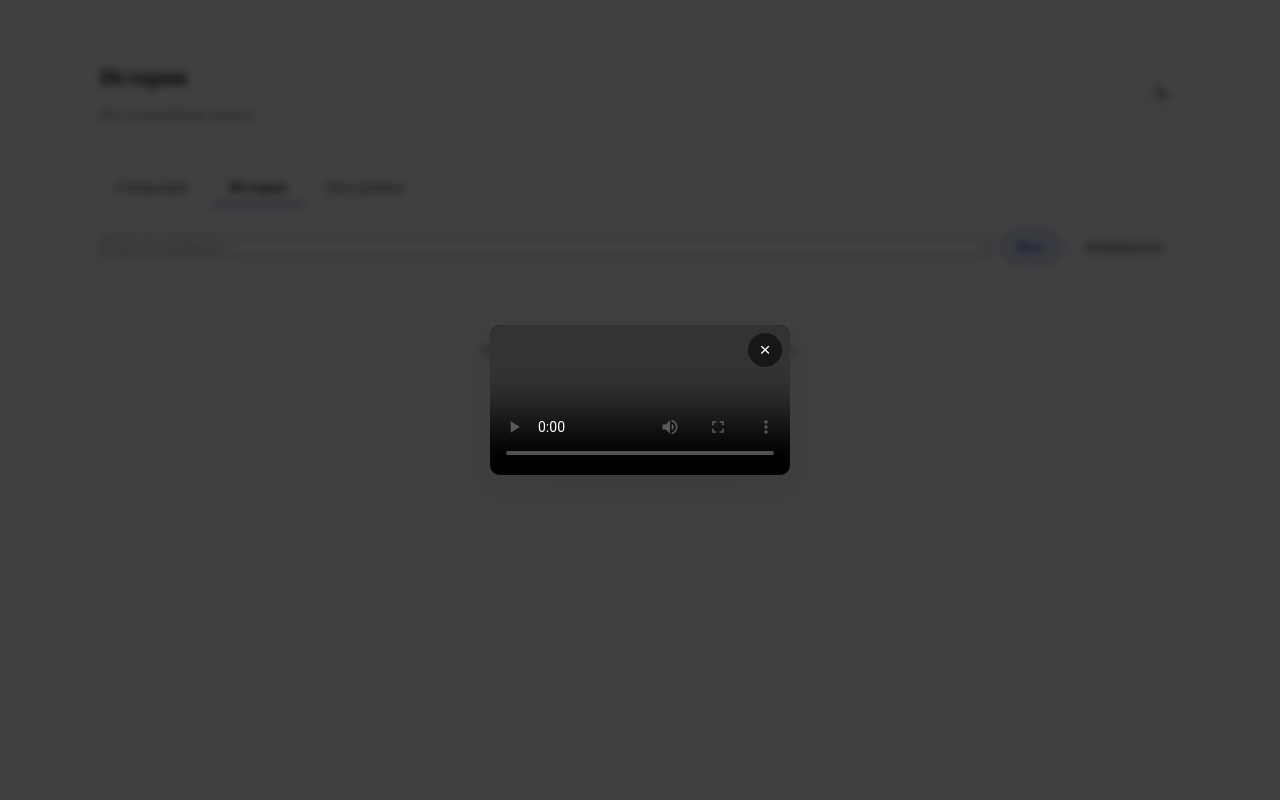
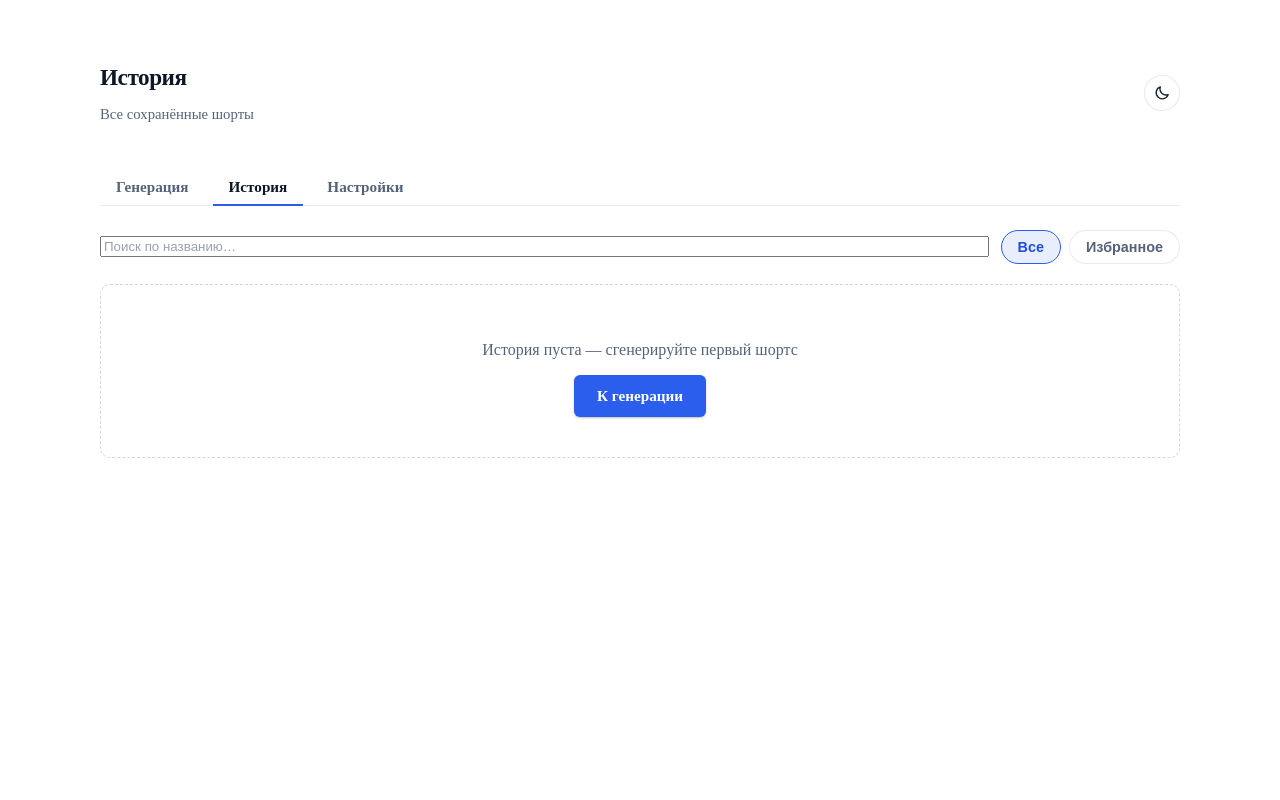
Before and after one commit to zxcyuiiop/Ai-Shorts-Generator, a Flask app: page /history in a window 1280 px wide. Run offline with Flask 3, Linux system fonts and the light colour scheme; data that the repository does not hold is empty; some libraries are stand-ins or nearby versions.

Commit message:
fix: history video modal stuck visible — add [hidden] display override

```diff
--- a/static/style.css
+++ b/static/style.css
@@ -2043,6 +2043,10 @@ kbd {
     justify-content: center;
 }
 
+.video-modal[hidden] {
+    display: none;
+}
+
 .video-modal-backdrop {
     position: absolute;
     inset: 0;
```
